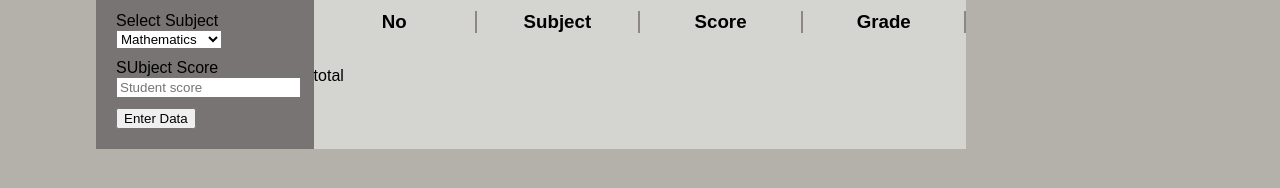
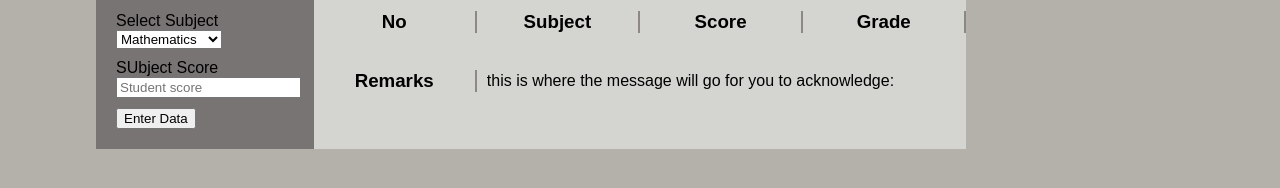
Before and after one commit to Martosky/studentData, a plain HTML site: page index.html in a window 1280 px wide. Shown: the part 158-346 px from the top of the page. Drawn offline with Linux system fonts and the light colour scheme.

Commit message:
still modifying the output content

```diff
--- a/index.html
+++ b/index.html
@@ -43,7 +43,10 @@
             <h3 class="cont-head">Grade</h3>
           </div>
           <div id="output"></div>
-          <p>total</p>
+          <div class="result-remarks">
+          <h3 class="cont-footer">Remarks</h3>
+          <p class="cont-msg">this is where the message will go for you to acknowledge:</p>
+        </div>
       </div>
     </main>
     <div>
--- a/style.css
+++ b/style.css
@@ -98,3 +98,20 @@ button{
     border-top: 2px solid var(--second-bg);
     padding: 10px 0;
 }
+
+.result-remarks{
+    display: flex;
+    flex-direction: row;
+}
+
+.cont-footer{
+    padding-bottom: -40px;
+    border-right: 2px solid var(--second-bg) ;
+    width: 25%;
+    text-align: center;
+}
+
+.cont-msg{
+    width: 75%;
+    padding: 5px 0 0 10px;
+}
```
